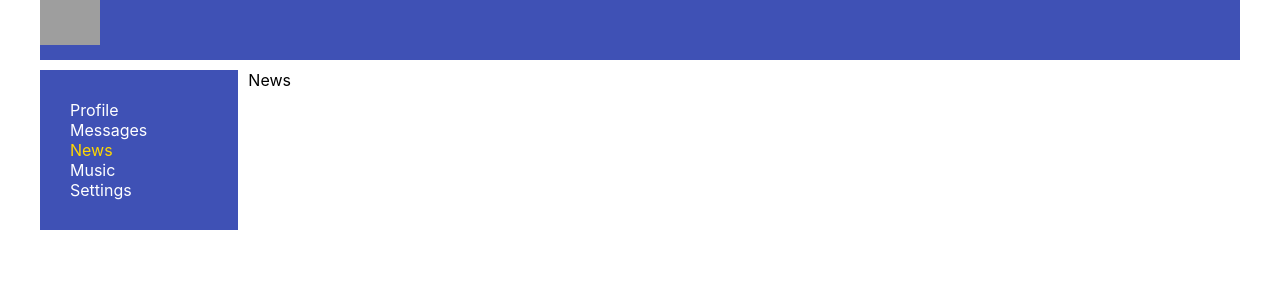
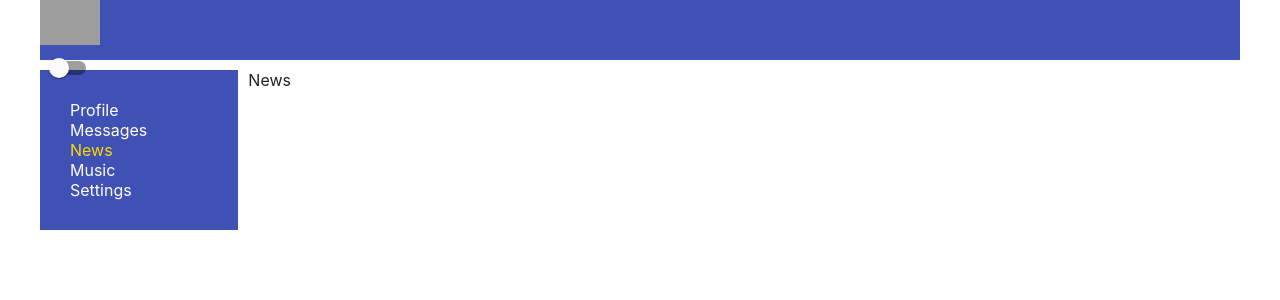
Before and after one commit to Sovazavr/react-first, a React (Create React App) app: page /news in a window 1280 px wide. Shown: the top 300 px of the page. Built offline with nearby package versions, Linux system fonts and the light colour scheme; grey boxes are pictures that could not be loaded.

Commit message:
add dark theme

```diff
--- a/src/App.js
+++ b/src/App.js
@@ -8,15 +8,25 @@ import { BrowserRouter, Route } from 'react-router-dom';
 import Music from './components/Music/Music';
 import Settings from './components/Settings/Settings';
 import News from './components/News/News';
-
-
+import {ThemeProvider, createTheme} from '@material-ui/core/styles'
+import {Paper} from '@material-ui/core'
+import React, {useState} from 'react'
 
 const App = (props) => {
 
+  const [darkMode, setDarkMode]=useState(false)
+
+  const theme = createTheme({
+    palette:{
+      type: darkMode ? 'dark' :'light',
+
+    }
+  })
   return (
-
+   <ThemeProvider theme={theme}>
+     <Paper square style={{height: '100%'}} elevation={0}>
       <div className='app-wrapper'>
-        <Header />
+        <Header darkMode={darkMode} setDarkMode={setDarkMode}/>
 
         <Navbar />
 
@@ -37,7 +47,8 @@ const App = (props) => {
           <Route path='/settings' render={() => <Settings />} />
         </div>
       </div>
-
+      </Paper>
+      </ThemeProvider>
   );
 }
 
--- a/src/components/Header/Header.jsx
+++ b/src/components/Header/Header.jsx
@@ -1,13 +1,16 @@
 import rename from './Header.module.css'
+import { Switch } from '@material-ui/core'
 
-const Header = () =>
-{
-    return (
-        <header className={rename.Head}>
-        <img className={rename.header_img} src = 'https://png.pngtree.com/element_our/md/20180506/md_5aeedf0005b7a.png' />
+const Header = (props) => {
+  return (
+    <header className={rename.Head}>
 
-      </header>
-    )
+      <img className={rename.header_img} src='https://png.pngtree.com/element_our/md/20180506/md_5aeedf0005b7a.png' />
+      <div margin-left= 'auto'>
+        <Switch color='#3F51B5' checked={props.darkMode} onChange={() => props.setDarkMode(!props.darkMode)} />
+      </div>
+    </header>
+  )
 }
 
 export default Header;
--- a/src/components/Header/Header.module.css
+++ b/src/components/Header/Header.module.css
@@ -4,4 +4,5 @@
   }
   .header_img{
     width: 60px;
+
   }
```
